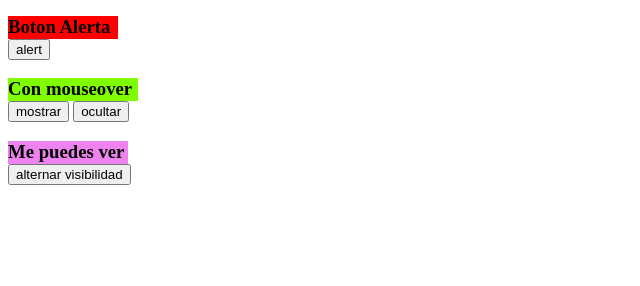
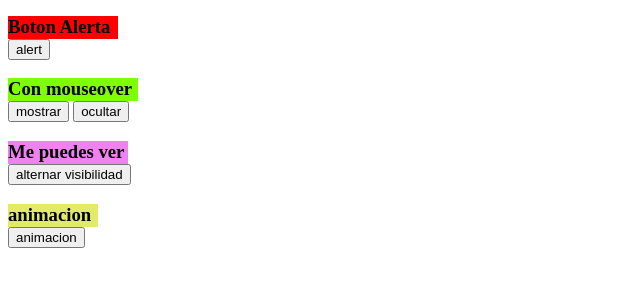
Before and after one commit to CamiloHuesa/jquery, a plain HTML site: page index.html in a window 1280 px wide. Shown: the part 128-414 px from the top of the page, without its empty margins (0-640 px from the left). Drawn offline with nearby package versions, Linux system fonts and the light colour scheme.

Commit message:
actualización

```diff
--- a/css/estilos.css
+++ b/css/estilos.css
@@ -21,3 +21,9 @@
     width: 120px;
     height: 23px;
 }
+#caja7{
+    background-color: rgb(226, 235, 104);
+    width: 90px;
+    height: 23px;
+    position: relative;
+}
--- a/index.html
+++ b/index.html
@@ -27,6 +27,10 @@
         <h3>Me puedes ver</h3>
     </div>
     <button id="alternar">alternar visibilidad</button>
+    <div id="caja7">
+        <h3>animacion</h3>
+    </div>
+    <button id="animar">animacion</button>
 
 
     <script src="https://code.jquery.com/jquery-3.6.0.min.js"></script>
--- a/js/main.js
+++ b/js/main.js
@@ -16,3 +16,6 @@ $("#ocultar2").mouseover(function(){
 $("#alternar").click(function(){
     $("#caja4").toggle(300);
 });
+$("#animar").click(function(){
+    $("#caja7").animate({"left": "2000px"}, 900);
+});
```
